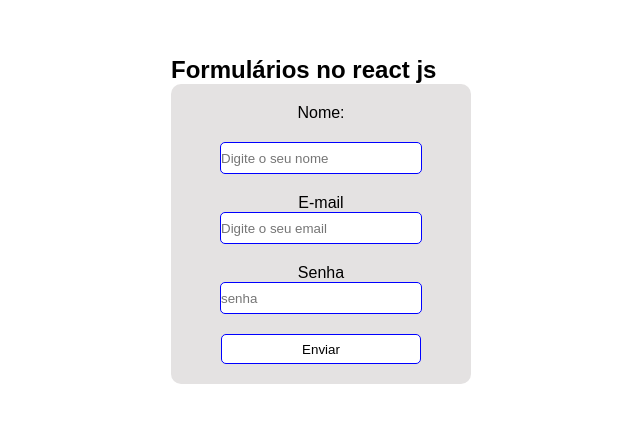
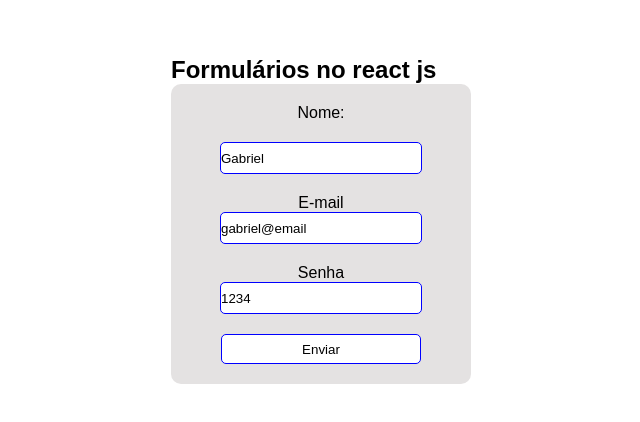
Before and after one commit to theselegadev/react-js, a React (Vite) app in the folder FORM_REACT_5/: page / in a window 1280 px wide. Shown: the part 180-602 px from the top of the page, without its empty margins (319-959 px from the left). Built offline with nearby package versions, Linux system fonts and the light colour scheme.

Commit message:
Controlled inputs

```diff
--- a/FORM_REACT_5/src/App.jsx
+++ b/FORM_REACT_5/src/App.jsx
@@ -6,7 +6,7 @@ function App() {
   return (
     <>
       <h2>Formulários no react js</h2>
-      <MyForm/>
+      <MyForm user={{name: "Gabriel", email: "gabriel@email",senha: "1234"}}/>
     </>
   )
 }
--- a/FORM_REACT_5/src/components/MyForm.jsx
+++ b/FORM_REACT_5/src/components/MyForm.jsx
@@ -1,12 +1,12 @@
 import { useState } from 'react'
 import './MyForm.css'
 
-const MyForm = () => {
+const MyForm = ({user}) => {
     // gerenciamento de dados
-    const [name,setName] = useState()
-    const [email,setEmail] = useState()
+    const [name,setName] = useState(user ? user.name : '')
+    const [email,setEmail] = useState(user ? user.email : '')
     // alteração de state inline
-    const [senha,setSenha] = useState()
+    const [senha,setSenha] = useState(user ? user.senha : '')
 
     function handleName(event){
         setName(event.target.value)
@@ -24,16 +24,16 @@ const MyForm = () => {
         {/* Criação de formulários */}
         <form onSubmit={handleSubmit}>
             <label htmlFor="name">Nome:</label>
-            <input onChange={handleName} type="text"  name='name' placeholder='Digite o seu nome'/>
+            <input onChange={handleName} type="text"  name='name' placeholder='Digite o seu nome' value={name}/>
             {/* label envolvendo o input */}
             <label>
                 <span>E-mail</span>
-                <input type="email" name='email' onChange={handleEmail} placeholder='Digite o seu email'/>
+                <input type="email" name='email' onChange={handleEmail} placeholder='Digite o seu email' value={email}/>
             </label>
             {/* Alteração de state inline */}
             <label>
                 <span>Senha</span>
-                <input type="text" placeholder='senha' onChange={(event)=>(setSenha(event.target.value))}/>
+                <input type="text" placeholder='senha' onChange={(event)=>(setSenha(event.target.value))} value={senha}/>
             </label>
             <button type='submit'>Enviar</button>
         </form>
```
